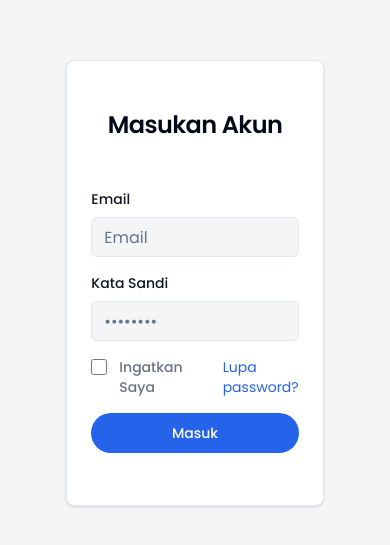
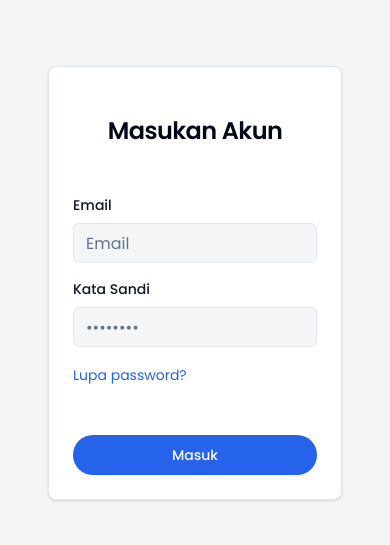
Before and after one commit to rifkyhilman/Angkringan-client, a React (Vite) app: page / in a window 390 px wide. Shown: the part 139-684 px from the top of the page. Built offline with nearby package versions, Linux system fonts and the light colour scheme.

Commit message:
:iphone: Form auth layout
form auth layout

```diff
--- a/src/components/FormAuth.jsx
+++ b/src/components/FormAuth.jsx
@@ -95,13 +95,14 @@ const FormAuth = () => {
       };
 
     return (
-        <div className="container mx-auto flex justify-center items-center h-screen">
-            <Card className="shadow w-auto">
+        <div className="container mx-auto flex justify-center items-center w-full h-screen max-sm:px-[3rem]">
+            <Card className="shadow lg:w-[35%] md:w-[60%] max-sm:w-full">
                 <CardHeader className="text-center my-7 mx-3">
                     <CardTitle>Masukan Akun</CardTitle>
                 </CardHeader>
                 <CardContent>
-                    <form className="space-y-4 md:space-y-6 my-7" onSubmit={handleSubmit}>
+                    <form onSubmit={handleSubmit}>
+                        <div className="space-y-4 md:space-y-6 my-7">
                             <div>
                                 <Label htmlFor="email" className="block mb-2 text-sm font-medium text-gray-900">Email</Label>
                                 <Input type="email" placeholder="Email" onChange={(e) => setEmail(e.target.value)}  required=""/>
@@ -110,18 +111,12 @@ const FormAuth = () => {
                                 <Label htmlFor="password" className="block mb-2 text-sm font-medium text-gray-900">Kata Sandi</Label>
                                 <Input type="password" placeholder="••••••••" onChange={(e) => setPassword(e.target.value)} required=""/>
                             </div>
-                        <div className="flex items-center justify-between">
-                            <div className="flex items-start">
-                                <div className="flex items-center h-5">
-                                    <Input id="remember" aria-describedby="remember" type="checkbox" className="w-4 h-4 border border-gray-300 rounded bg-gray-50 focus:ring-3 focus:ring-primary-300" required=""/>
+                            <div>
+                                <a href="#" className="text-sm text-primary-600 hover:underline dark:text-primary-500 max-sm:text-sm">Lupa password?</a>
                             </div>
-                                <div className="ml-3 text-sm">
-                                    <Label for="remember" className="mr-5 text-gray-500 dark:text-gray-300">Ingatkan Saya</Label>
+
                         </div>
-                            </div>
-                            <a href="#" className="text-sm ml-5 text-primary-600 hover:underline dark:text-primary-500">Lupa password?</a>
-                        </div>
-                        <Button type="submit" className="w-full text-white bg-primary-600 hover:bg-primary-700 focus:ring-4 focus:outline-none focus:ring-primary-300 font-medium rounded-3xl text-sm px-5 py-2.5 text-center"  disabled={loading === true}>
+                        <Button type="submit" className="mt-5 w-full text-white bg-primary-600 hover:bg-primary-700 focus:ring-4 focus:outline-none focus:ring-primary-300 font-medium rounded-3xl text-sm px-5 py-2.5 text-center"  disabled={loading === true}>
                           {loading && <Loader2 className="animate-spin" />}
                           Masuk
                         </Button>
```
Lines whose indentation alone changed are shown as unchanged.
